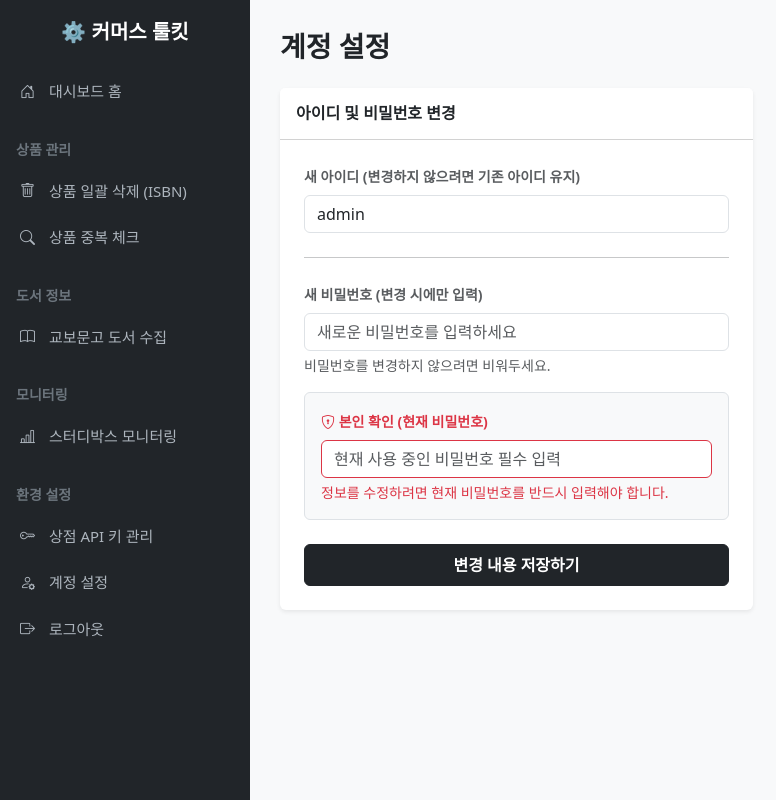
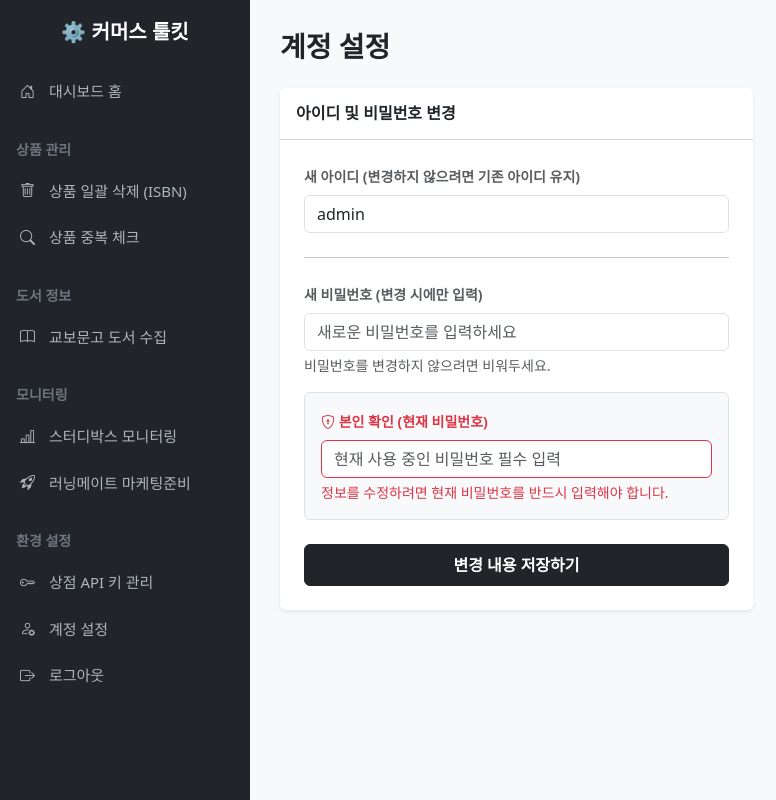
Before and after one commit to tvttvvv/naver-store-manager, a Flask app: page /profile in a window 1280 px wide. Shown: the whole page, without its empty margins (0-776 px from the left). Run offline with Flask 3, Linux system fonts and the light colour scheme; a user stored in the database is signed in.

Commit message:
Update base.html

```diff
--- a/app/templates/base.html
+++ b/app/templates/base.html
@@ -32,7 +32,8 @@
             <a href="{{ url_for('kyobo.fetch_book') }}"><i class="bi bi-book"></i> 교보문고 도서 수집</a>
 
             <p class="text-secondary small mt-4 mb-2 ms-3 fw-bold">모니터링</p>
-            <a href="{{ url_for('monitoring.index') }}"><i class="bi bi-bar-chart-line"></i> 스터디박스 모니터링</a>
+            <a href="{{ url_for('studybox.index') }}"><i class="bi bi-bar-chart-line"></i> 스터디박스 모니터링</a>
+            <a href="{{ url_for('monitoring.runningmate') }}"><i class="bi bi-rocket-takeoff"></i> 러닝메이트 마케팅준비</a>
 
             <p class="text-secondary small mt-4 mb-2 ms-3 fw-bold">환경 설정</p>
             <a href="{{ url_for('keys.manage_keys') }}"><i class="bi bi-key"></i> 상점 API 키 관리</a>
```
